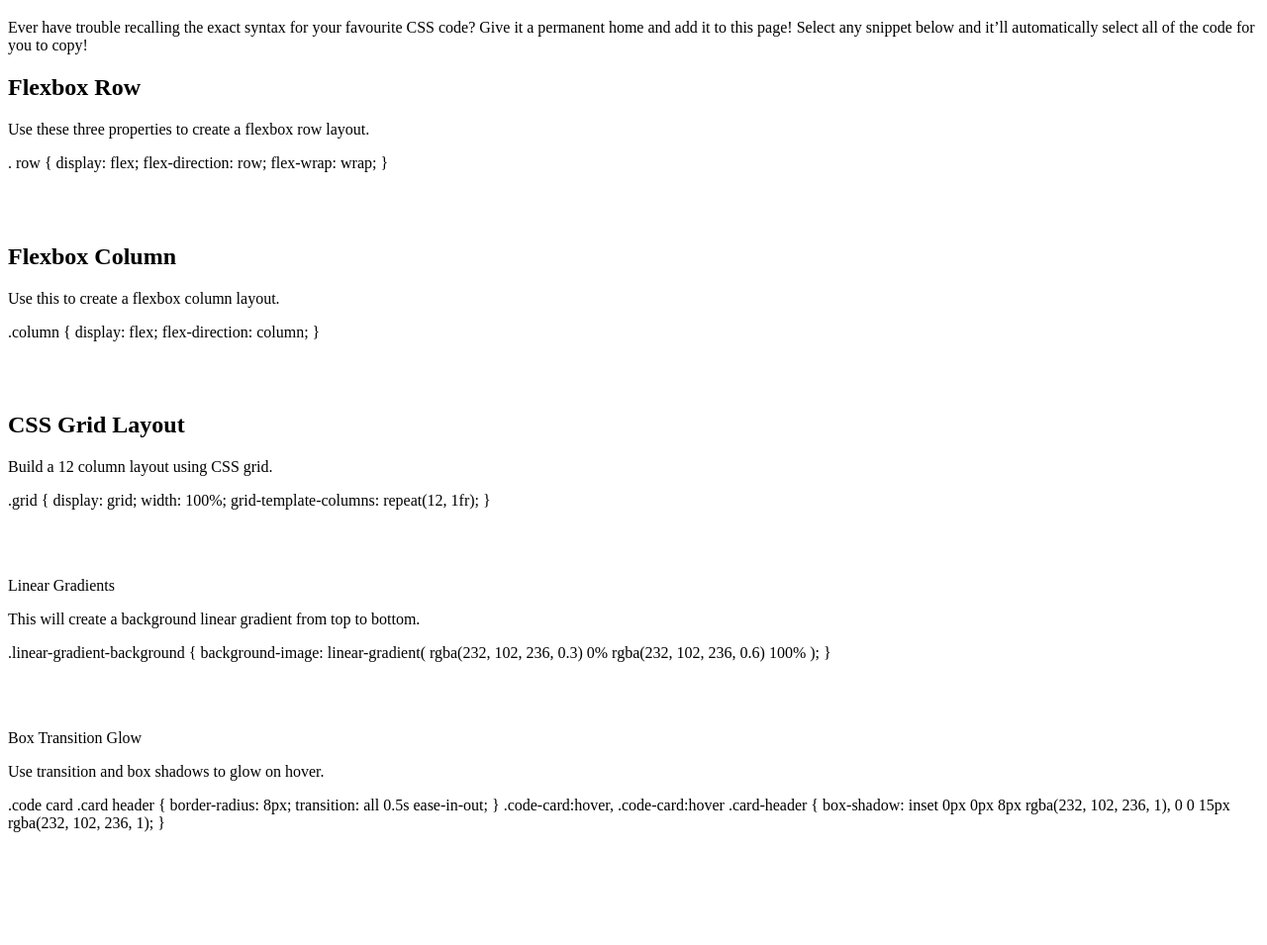
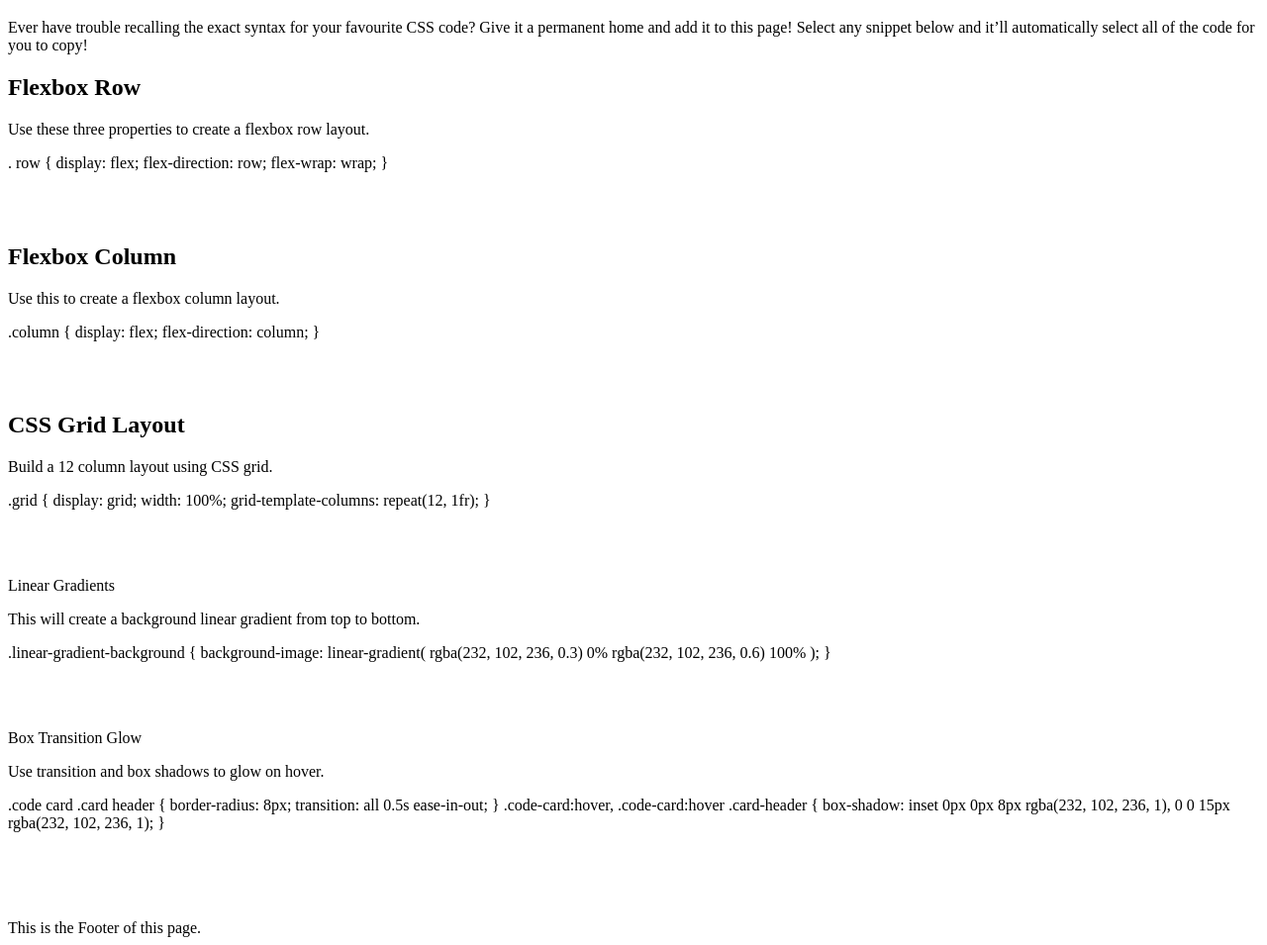
Before and after one commit to KateHanSta17/module-2-mini-project, a plain HTML site: page index.html in a window 1280 px wide. Shown: the part 61-1016 px from the top of the page at 99% size. Drawn offline with Linux system fonts and the light colour scheme.

Commit message:
added footer

```diff
--- a/index.html
+++ b/index.html
@@ -117,4 +117,9 @@
 
    </main>
 </body>
+
+<footer>
+This is the Footer of this page.
+</footer>
+
 </html>
```
